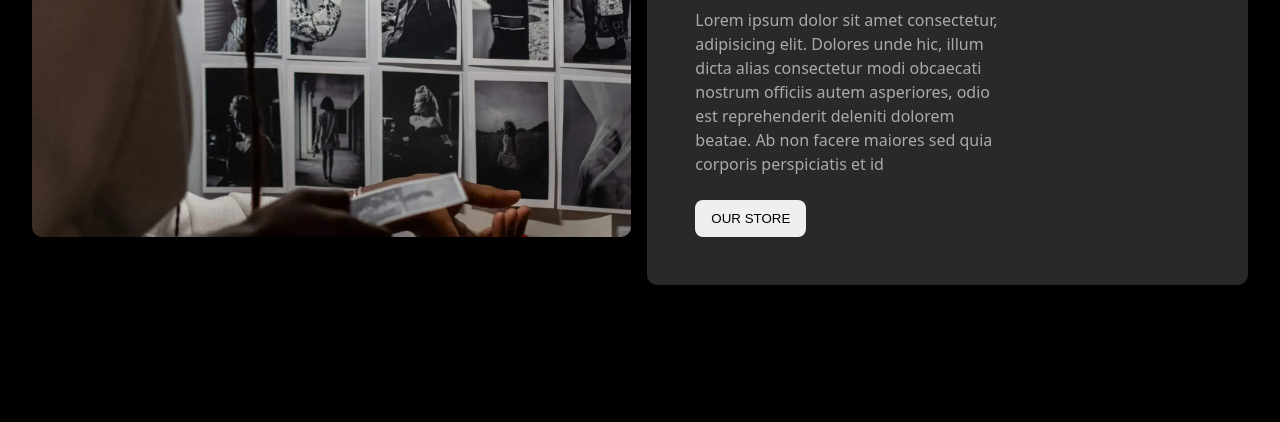
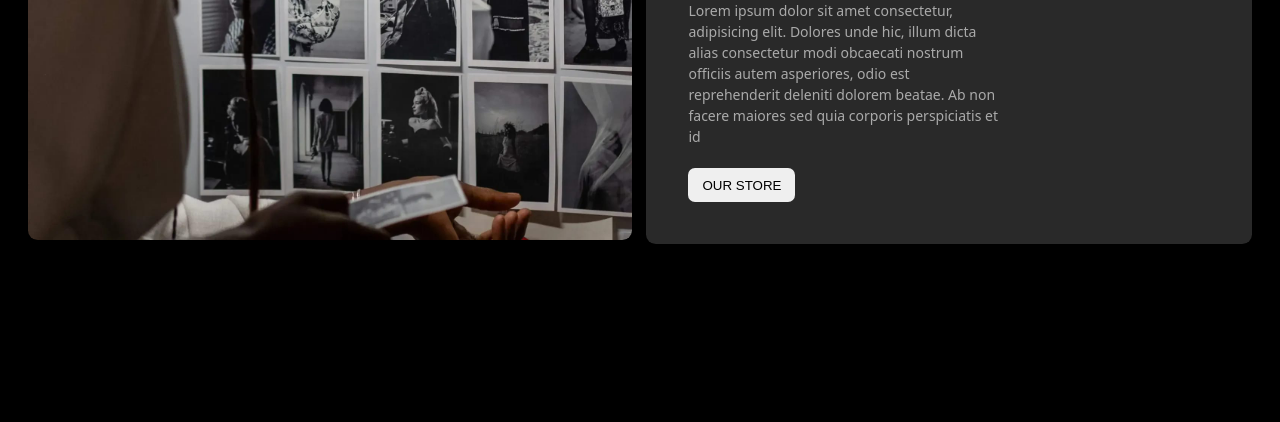
Before and after one commit to mohdsharik786/Css, a plain HTML site: page Responsive Design/index.html in a window 1280 px wide. Shown: the part 378-800 px from the top of the page. Drawn offline with Linux system fonts and the light colour scheme.

Commit message:
third commit

```diff
--- a/Responsive Design/style.scss
+++ b/Responsive Design/style.scss
@@ -10,6 +10,7 @@ html,body{
 html{
   font-family: system-ui, -apple-system, BlinkMacSystemFont, 'Segoe UI', Roboto, Oxygen, Ubuntu, Cantarell, 'Open Sans', 'Helvetica Neue', sans-serif;
   color: white;
+  font-size: clamp(14px,1vw,18px);
 }
 body{
   background-color: black;
@@ -36,13 +37,13 @@ main{
       width: 100%;
       img{
         width: 100%;
-        border-radius: 10px;
+        border-radius: 0.7rem;
       }
     }
     .bottom{
       background-color: #292929;
       padding: 1rem;
-      border-radius: 10px;
+      border-radius: 0.7rem;
       @include flex-column(3rem);
       .text{
         @include flex-column(0.7rem);
```
Also changed, not shown: Responsive Design/style.css, 1 other file.
